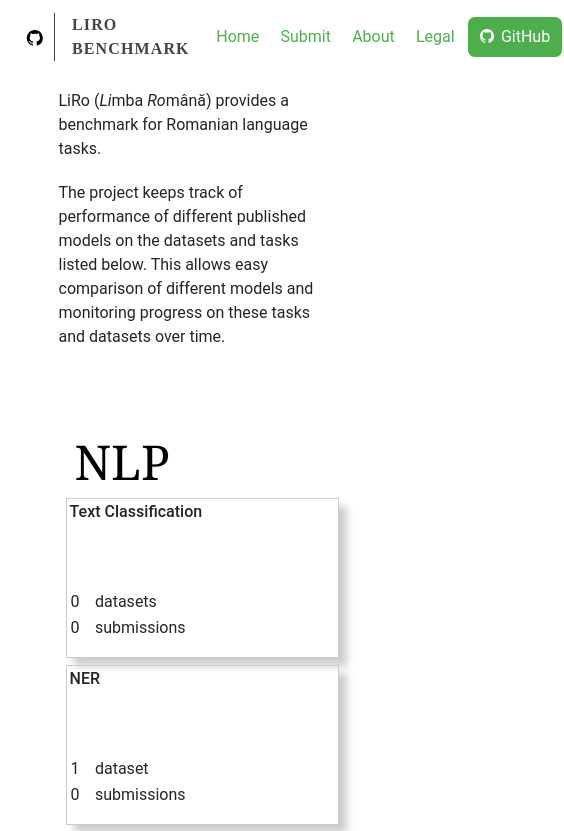
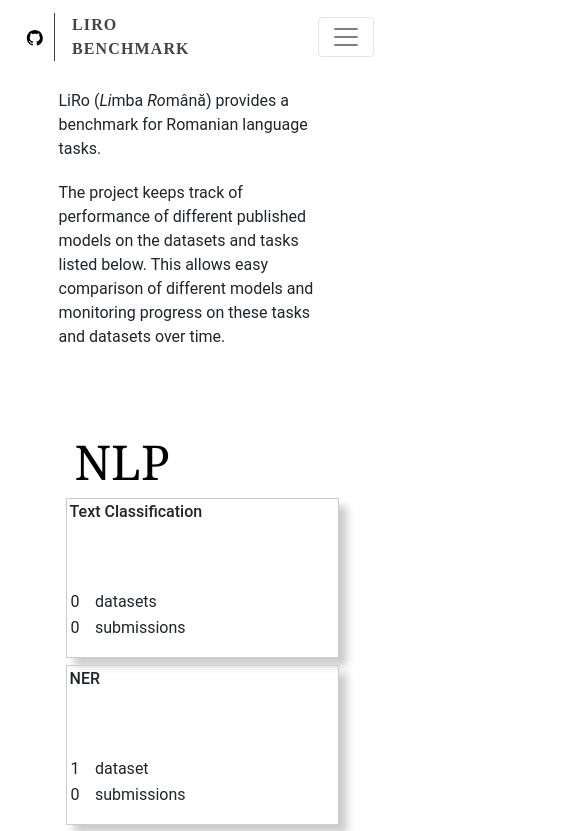
Before and after one commit to LiroBenchmark/LiroBenchmark.github.io, a React (Create React App) app: page / in a window 390 px wide. Shown: the top 831 px of the page, 564 px wide, since content can reach past the window. Built offline with nearby package versions, Linux system fonts and the light colour scheme; what webfontloader would draw is missing.

Commit message:
Responsive menu

```diff
--- a/src/Components/Header.js
+++ b/src/Components/Header.js
@@ -7,7 +7,7 @@
 import './Header.scss';
 
 const Header = () => (
-  <Navbar>
+  <Navbar collapseOnSelect expand="lg">
     <div className="logo-wrapper">
       <Navbar.Brand href="/ro_benchmark_leaderboard">
         <LogoIcon />
@@ -17,7 +17,9 @@
         </div>
       </Navbar.Brand>
     </div>
-    <Nav className="justify-content-end">
+    <Navbar.Toggle aria-controls="menu-responsive" />
+    <Navbar.Collapse id="menu-responsive" className="justify-content-end">
+      <Nav>
         <Nav.Link href="/ro_benchmark_leaderboard">Home</Nav.Link>
         <Nav.Link href={UrlBuilder.submitPageUrl}>Submit</Nav.Link>
         <Nav.Link href={UrlBuilder.aboutPageUrl}>About</Nav.Link>
@@ -33,6 +35,7 @@
           <span>GitHub</span>
         </Nav.Link>
       </Nav>
+    </Navbar.Collapse>
   </Navbar>
 );
 
```
Lines whose indentation alone changed are shown as unchanged.
